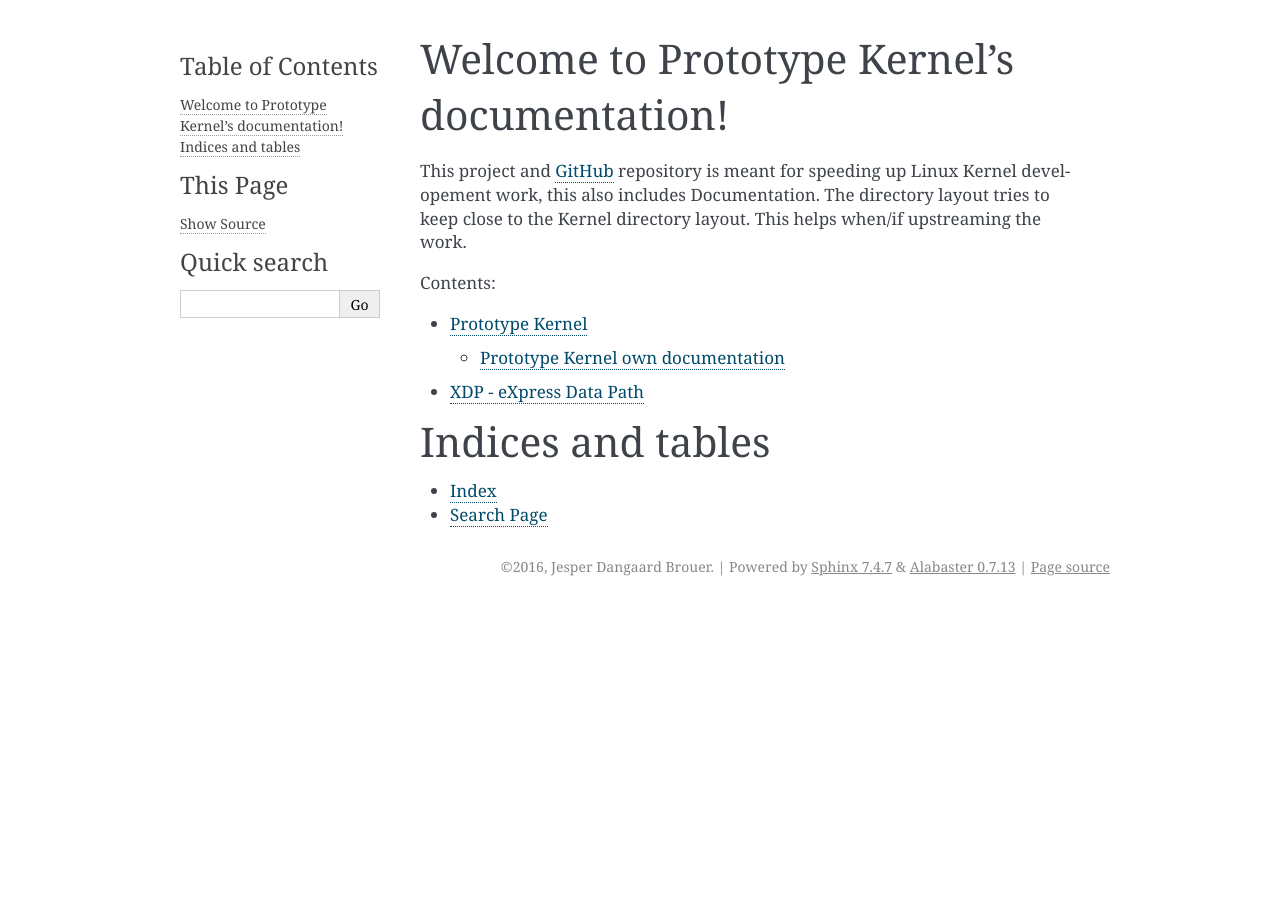
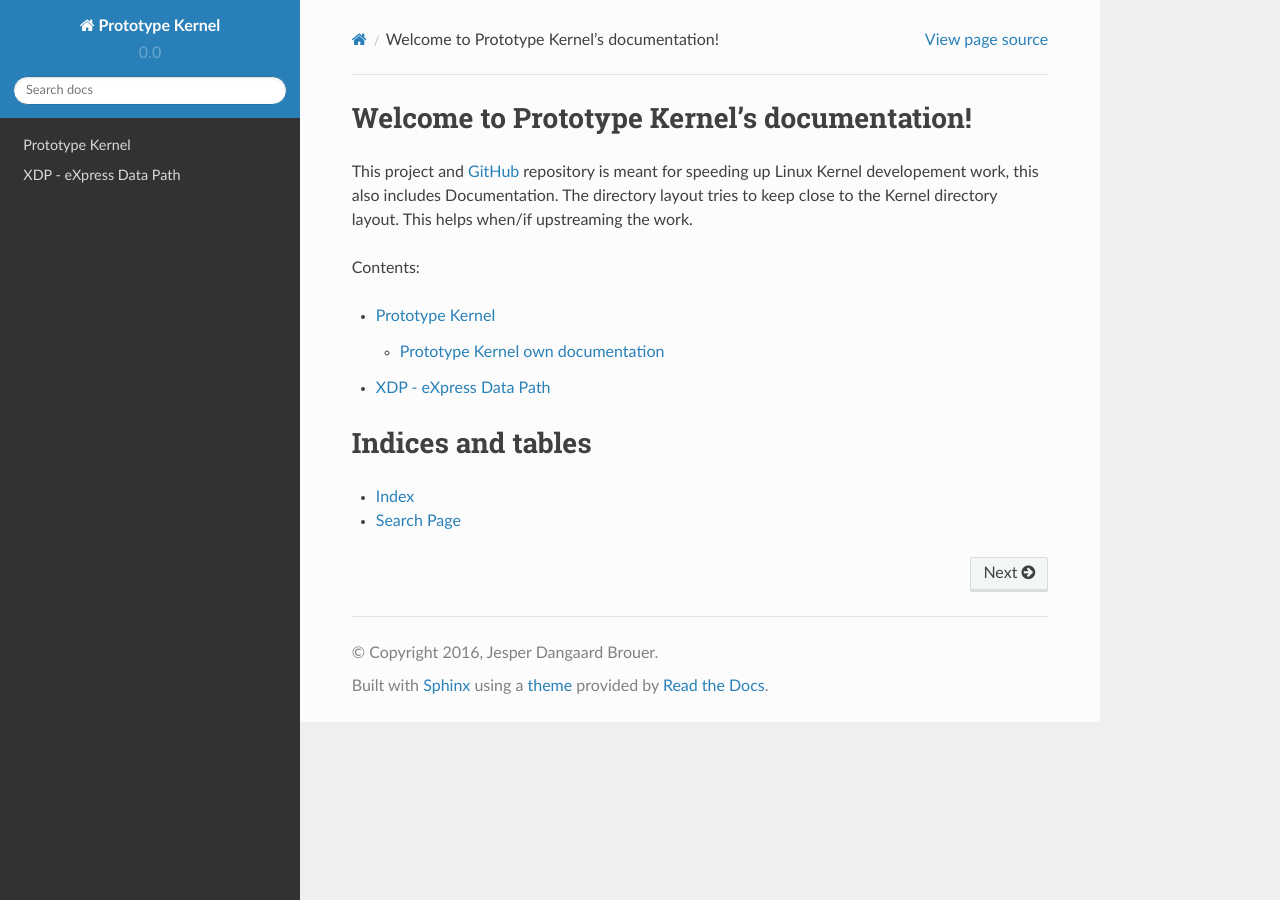
Before and after one commit to netoptimizer/prototype-kernel, a Sphinx documentation site: the page built from kernel/Documentation/index.rst, in a window 1280 px wide. Built offline with Sphinx 7.4.7 and the Read the Docs theme 2.0.0, drawn with Linux system fonts in a browser that asks for light colours.

Commit message:
docs: use The Read the Docs sphinx theme
The detection scheme is borrowed from the kernel.

Signed-off-by: Jesper Dangaard Brouer <brouer@redhat.com>

```diff
--- a/kernel/Documentation/conf.py
+++ b/kernel/Documentation/conf.py
@@ -125,7 +125,21 @@
 # The theme to use for HTML and HTML Help pages.  See the documentation for
 # a list of builtin themes.
 #
-html_theme = 'alabaster'
+
+# The Read the Docs theme is available from
+# - https://github.com/snide/sphinx_rtd_theme
+# - https://pypi.python.org/pypi/sphinx_rtd_theme
+# - python-sphinx-rtd-theme package (on Debian)
+try:
+    import sphinx_rtd_theme
+    html_theme = 'sphinx_rtd_theme'
+    html_theme_path = [sphinx_rtd_theme.get_html_theme_path()]
+except ImportError:
+    sys.stderr.write('Warning: The Sphinx \'sphinx_rtd_theme\' HTML theme was not found. Make sure you have the theme installed to produce pretty HTML output. Falling back to the default theme.\n')
+
+# Help website readthedocs.io to use new theme
+#  http://ericholscher.com/blog/2013/nov/4/new-theme-read-the-docs/
+RTD_NEW_THEME = True
 
 # Theme options are theme-specific and customize the look and feel of a theme
 # further.  For a list of options available for each theme, see the
```
